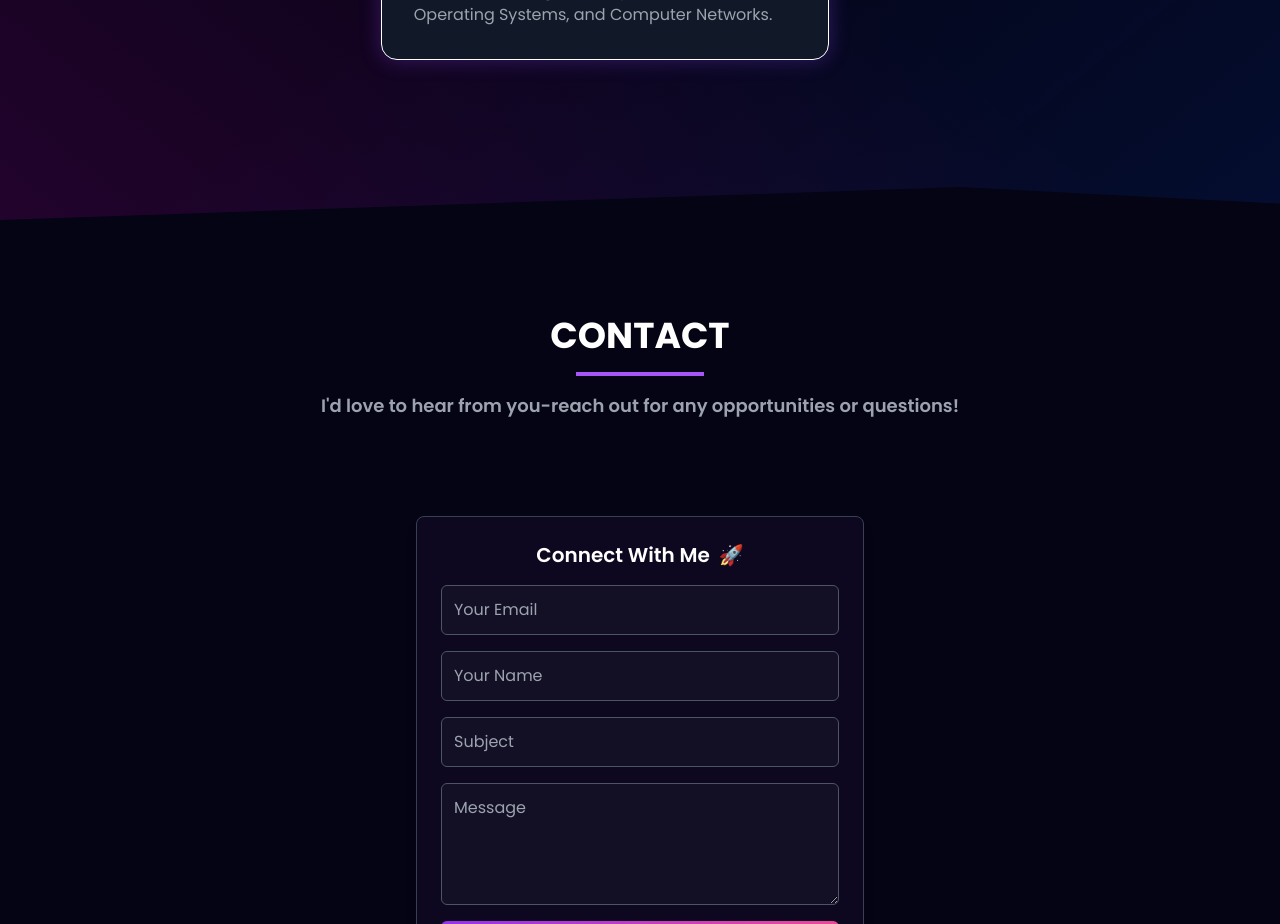
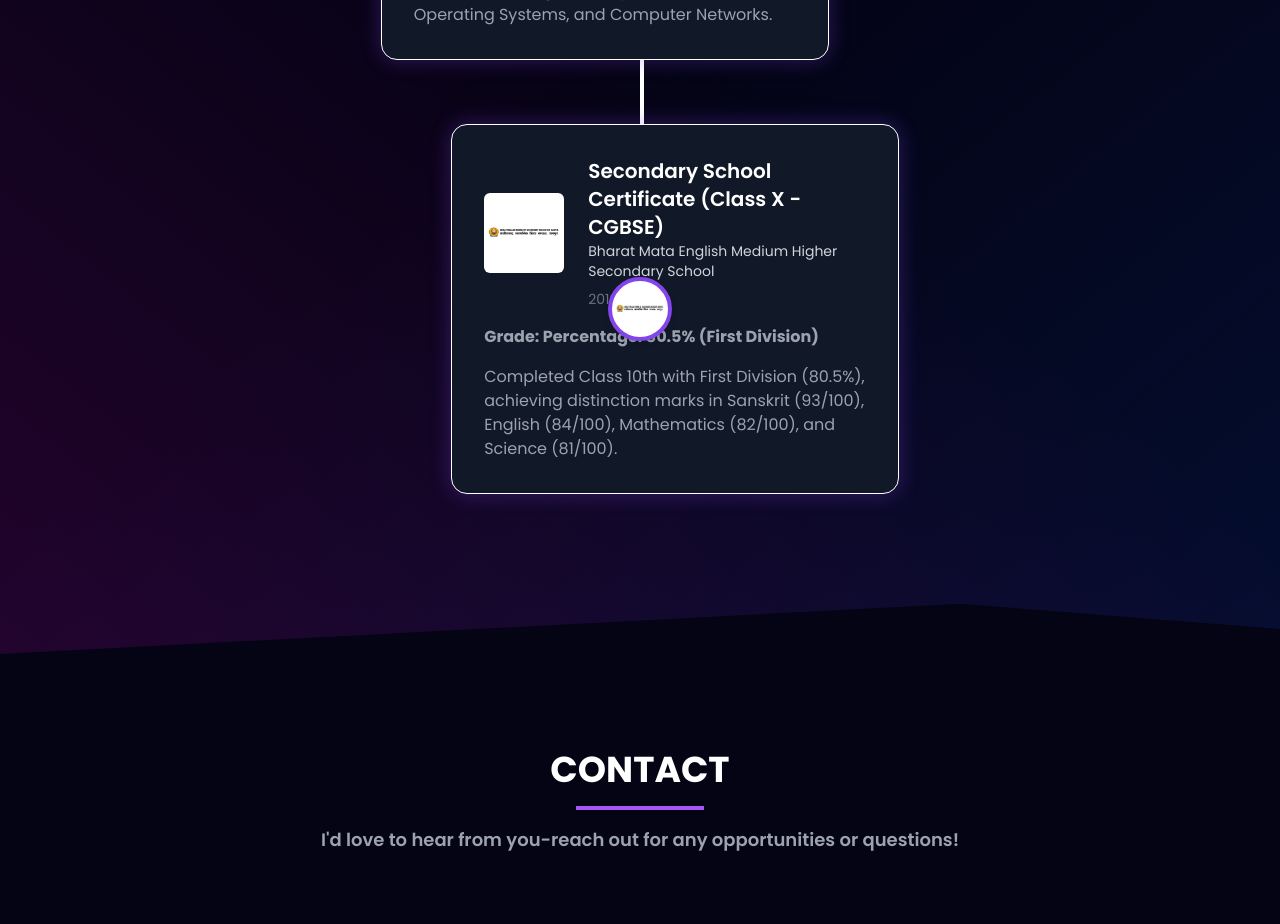
Before and after one commit to ankitjha93/Ankit-s-Portfolio, a React (Vite) app: page / in a window 1280 px wide. Shown: the part 8500-9424 px from the top of the page. Built offline with nearby package versions, Linux system fonts and the light colour scheme.

Commit message:
feat(education): add Class 10th education details from Bharat Mata School Bilaspur with CGBSE logo

```diff
--- a/src/constants.js
+++ b/src/constants.js
@@ -30,6 +30,7 @@ import codsoftLogo from './assets/company_logo/codsoft_logo.png';
 
 // Education Logo's
 import choukseyLogo from './assets/education_logo/chouksey_logo.png';
+import cgbseLogo from './assets/education_logo/cgbse_logo.png';
 
 // Project Section Logo's
 import csprepLogo from './assets/work_logo/cs_prep.png';
@@ -231,10 +232,20 @@ export const education = [
     id: 0,
     img: choukseyLogo,
     school: "Chouksey Engineering College",
-    location: "Bilaspur, India",
+    location: "Bilaspur, Chhattisgarh, India",
     date: "2021 – 2025",
     grade: "CGPA: 8.78",
     degree: "B.Tech in Computer Science and Engineering",
     desc: "Completed B.Tech in Computer Science and Engineering with an academic excellence CGPA of 8.78. Strong foundation in Data Structures & Algorithms, Object-Oriented Programming, Database Management Systems (DBMS), Operating Systems, and Computer Networks.",
   },
+  {
+    id: 1,
+    img: cgbseLogo,
+    school: "Bharat Mata English Medium Higher Secondary School",
+    location: "Bilaspur, Chhattisgarh, India",
+    date: "2018 – 2019",
+    grade: "Percentage: 80.5% (First Division)",
+    degree: "Secondary School Certificate (Class X - CGBSE)",
+    desc: "Completed Class 10th with First Division (80.5%), achieving distinction marks in Sanskrit (93/100), English (84/100), Mathematics (82/100), and Science (81/100).",
+  },
 ];
```
Also changed, not shown: src/assets/education_logo/cgbse_logo.png (added).
